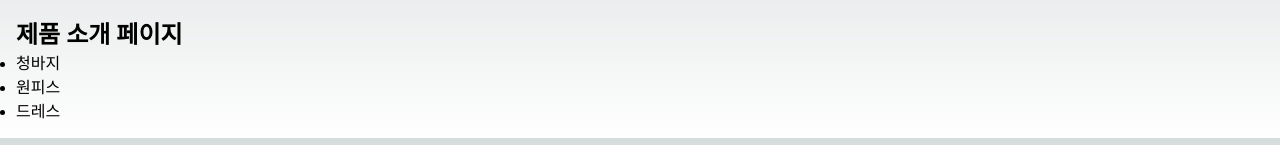
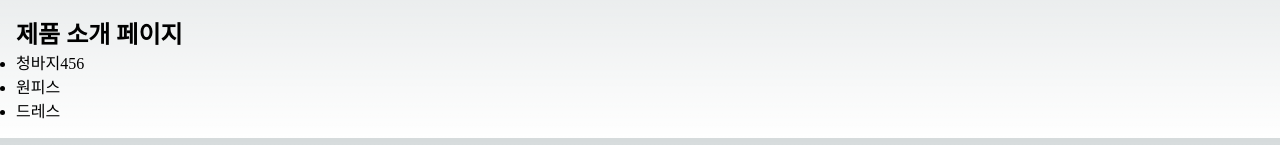
Before and after one commit to schatzen/next-app, a Next.js app: page /products in a window 1280 px wide. Shown: the part 145-290 px from the top of the page. Built offline with nearby package versions, Linux system fonts and the light colour scheme.

Commit message:
ISR Rendering

```diff
--- a/data/products.json
+++ b/data/products.json
@@ -1,7 +1,7 @@
 [
   {
     "id": "1",
-    "name": "청바지",
+    "name": "청바지456",
     "price": 1000
   },
   {
--- a/src/app/products/[slug]/page.tsx
+++ b/src/app/products/[slug]/page.tsx
@@ -1,5 +1,7 @@
 import { getProduct, getProducts } from "@/service/products";
 import { notFound } from "next/navigation";
+
+export const revalidate = 3;
 
 type Props = {
   params: {
--- a/src/app/products/page.tsx
+++ b/src/app/products/page.tsx
@@ -1,5 +1,7 @@
 import { getProducts } from "@/service/products";
 import Link from "next/link";
+
+export const revalidate = 3;
 
 /**
  * 서버 컴포넌트는 async 함수로 정의 가능
```
